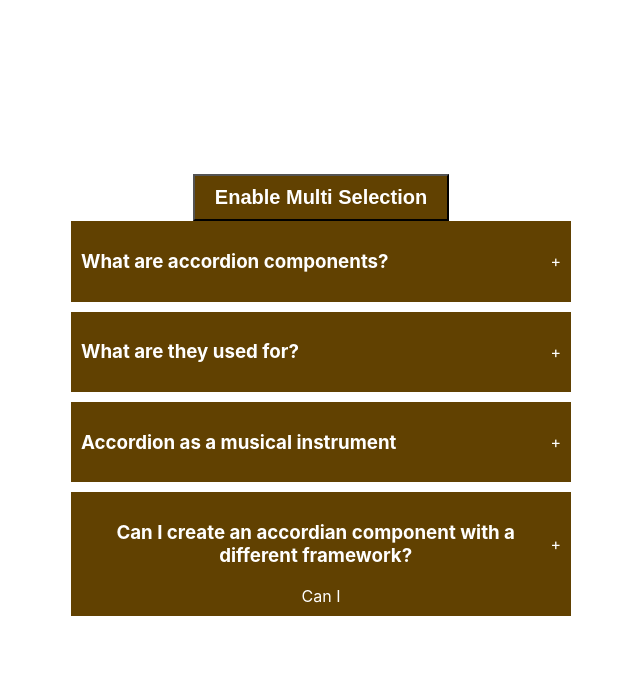
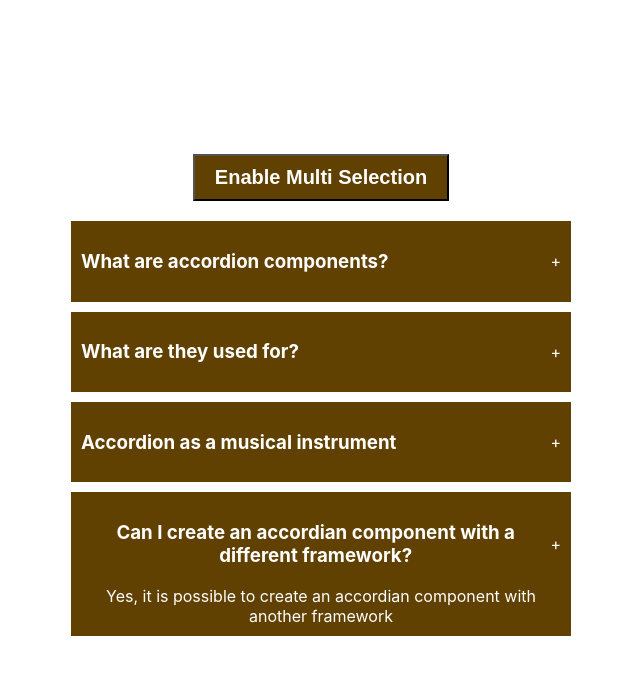
Before and after one commit to ocalle1/practice, a React (Create React App) app: page / in a window 1280 px wide. Both pictures are taken after a click on the element 640 px from the left and 554 px from the top of the page. Shown: the top 674 px of the page, without its empty margins (319-959 px from the left). Built offline with nearby package versions, Linux system fonts and the light colour scheme.

Commit message:
updated comments

```diff
--- a/src/components/accordian/data.js
+++ b/src/components/accordian/data.js
@@ -4,7 +4,7 @@ const data = [
     { id: '1', question: 'What are accordion components?', answer: 'Accordion components are user interface elements used for organizing and presenting...' },
     { id: '2', question: 'What are they used for?', answer: 'They are commonly employed in various contexts, including FAQs, product descriptions...' },
     { id: '3', question: 'Accordion as a musical instrument', answer: 'The accordion is a musical instrument with a keyboard and bellows. It produces sound...' },
-    { id: '4', question: 'Can I create an accordian component with a different framework?', answer: 'Can I' }
+    { id: '4', question: 'Can I create an accordian component with a different framework?', answer: 'Yes, it is possible to create an accordian component with another framework' }
   ];
 
   export default data;  // Default export
--- a/src/components/accordian/index.jsx
+++ b/src/components/accordian/index.jsx
@@ -6,55 +6,73 @@ import data from './data';
 import './styles.css'
 
 export default function Accordian() {
-
+    //A state which tracks a single selected item. it can either store an ID or null if no item is selected
     const [selected, setSelected] = useState(null)
-    // Multiple items can be selected
+    //a boolean state that toggles whether multiple selection is enabled or not. when true, user can select multiple items
     const [enableMultiSelection, setEnableMultiSelection] = useState(false)
-    // When multiple items are selected this is where they are stored
+    //An array where multiple selected ID are stored
     const [multiple, setMultiple] = useState([])
 
+    //Single selection mode
     function handleSingleSelection(getCurrentId) {
         //toggles the selected  item, if an item is already selected then the item is deselected(nuill)
         setSelected(getCurrentId === selected ? null : getCurrentId);
     }
 
+    //Multiple seclection mode
     function handleMultiSelection(getCurrentId) {
+        //Creates a shallow copy of the multiple array(list of selected IDs), ensuring that any changes made to the cpyMultiple does NOT affect multiple array
+        let cpyMultiple = [...multiple];
+        // the method  indexOf looks for the index of getCurrentId in the cpyMultiple array.
 
+        const findIndexOfCurrentId = cpyMultiple.indexOf(getCurrentId)
+        console.group(findIndexOfCurrentId);
+        //  The findIndexOfCurrentId holds the result of searching for getCurrentId in the cpyMultiple array.
+        //findIndexOfCurrentId === -1, means the getCurrentId was not found in the array (cpyMultiple).
+        // When getCurrentIf is not found, its added to the array with the push method
+        if (findIndexOfCurrentId === -1) cpyMultiple.push(getCurrentId)
+        // if the getCurrentId is already in the array, it gets removed using .splice()
+        else cpyMultiple.splice(findIndexOfCurrentId, 1)
+        // updates the state
+        setMultiple(cpyMultiple)
     }
 
-    console.log(selected);
+    console.log(selected, multiple);
     return <div className='wrapper'>
-        {/* when button clicked the enableMultiSelecction becomes True */}
+        {/* button toggles the value of enableMultiSelection(single and multiple selection mode) */}
         <button onClick={() => setEnableMultiSelection(!enableMultiSelection)}>Enable Multi Selection</button>
         <div className='accordian'>
 
-            {/* the data && data.length is a conditional statement which is conbined by the &&. data = ensures that the data is truthy and data.length>0 ensures that the array is not empty;
-            if not empty the ?(ternary) is used to handle both scenariious based on whether the data is valid and contains elements */}
-            {/*  data.map - if the above is truthy then then the .map method iterates over the items in data and renders them dynamically */}
+            {/*The data maps over the data array to dynamically render each item */}
+            {/*Each dataItem has a title (dataItem.question) and, if selected, displays its correspoinding answer(dataItem.answer)  */}
+            {/*  */}
             {
-
                 data && data.length > 0 ?
 
                     data.map(dataItem => <div className='item'>
-                    {/* added the ternary operator to switch between the 2 functions
+                        {/* added the ternary operator to switch between the 2 functions
                     if enableMultiSelection is True then handleMultiSelection(dataItem.id) is called and if False handleSingleSelection(dataItem.id) is called */}
                         <div onClick={
                             enableMultiSelection
-                            ? () => handleMultiSelection(dataItem.id)
-                            : () => handleSingleSelection(dataItem.id)
-                            }
+                                ? () => handleMultiSelection(dataItem.id)
+                                : () => handleSingleSelection(dataItem.id)
+                        }
                             className='title'
-                            >
+                        >
                             <h3>{dataItem.question}</h3>
                             <span>+</span>
                         </div>
-                        {/* selected is State which is a built-in object that allows components to store and manage data that change over time
-                        When the event handler  onClick={() => handleSingleSelection(dataItem.id)} is clicked the State(selected) evaluates that the dataItem.id element exists and then it renders the JSX {dataItem.answer}*/}
+                        {/* Ternary operator(if-else statement)
+                        if enableMultiSelection is True then the first part of the operator is executed(multiple selection mode)
+                        if false then the second part is executed(single selection mode)
+                        */}
                         {
-                            selected === dataItem.id ?
-                                <div className='content'>{dataItem.answer}</div>
-                                : null
+                            enableMultiSelection ?
+                                multiple.indexOf(dataItem.id) !== -1 &&
+                                <div className='content'>{dataItem.answer}</div> :
+                                selected === dataItem.id && <div className='content'>{dataItem.answer}</div>
                         }
+
                     </div>
                     )
                     : <div>No data found!</div>
--- a/src/components/accordian/styles.css
+++ b/src/components/accordian/styles.css
@@ -5,7 +5,7 @@ width: 100vw;
 justify-content: center;
 align-items: center;
 flex-direction: column;
-gap: 20;
+gap: 20px;
 }
 
 .wrapper button {
```
